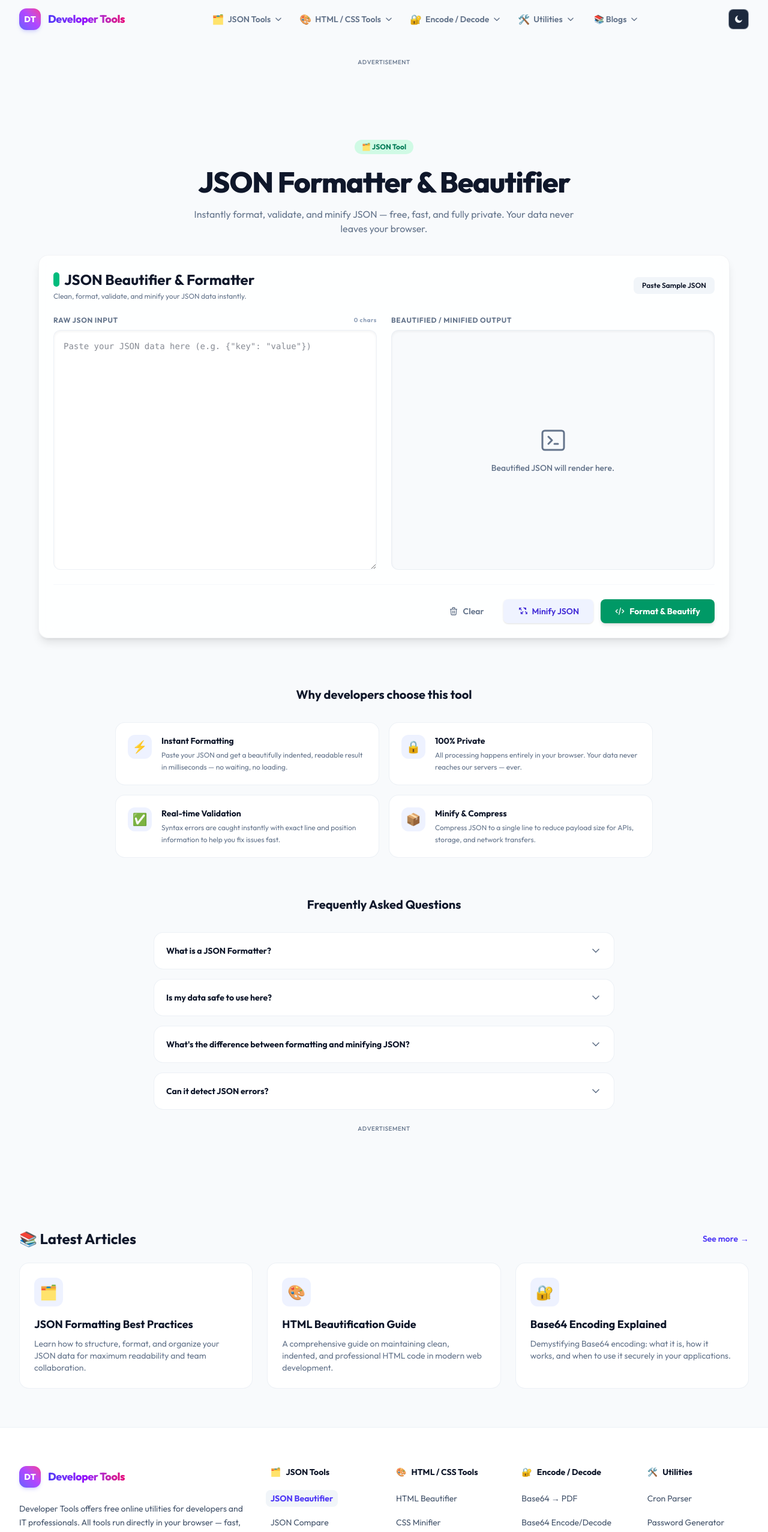
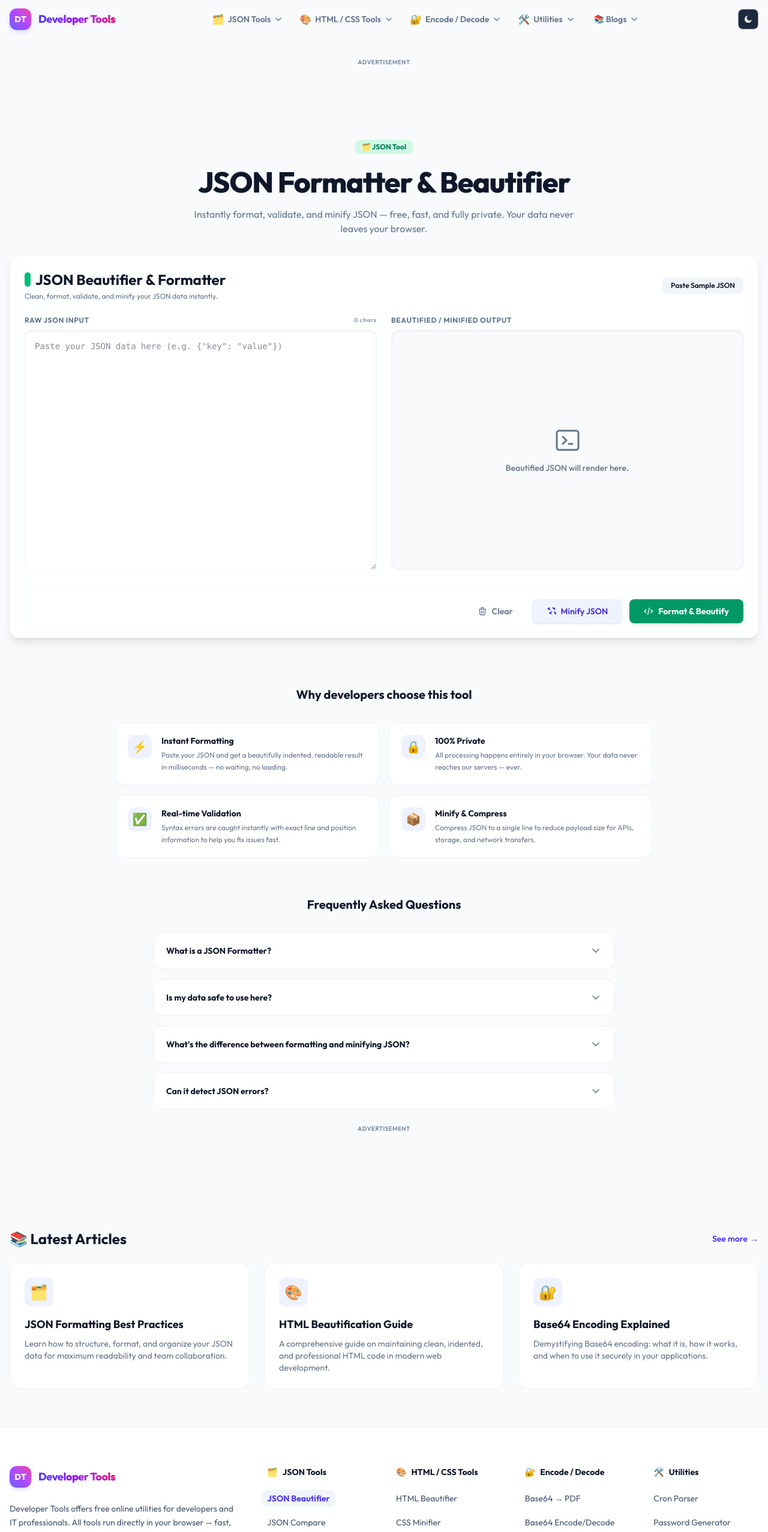
Before and after one commit to surajk236789/jsonformatteronline, a Next.js app: page / in a window 1280 px wide. Shown: the top 2554 px of the page at 60% size. Built offline with nearby package versions, Linux system fonts and the light colour scheme.

Commit message:
align footer main content and header

```diff
--- a/app/components/Base64ToPdf.tsx
+++ b/app/components/Base64ToPdf.tsx
@@ -343,9 +343,8 @@ export default function Base64ToPdf() {
   };
 
   return (
-    <div className="w-full max-w-6xl mx-auto p-4 md:p-6 rounded-2xl glass-panel shadow-lg border border-slate-200/40 dark:border-slate-800/40 transition-all duration-300">
-
-      {/* Header */}
+    <div className="w-full p-2 md:p-4 lg:p-6 rounded-2xl glass-panel shadow-lg border border-slate-200/40 dark:border-slate-800/40 transition-all duration-300">
+      {/* ── Header Section ── */}
       <div className="flex flex-col sm:flex-row items-start sm:items-center justify-between mb-5 gap-4">
         <div>
           <h2 className="text-2xl font-bold text-primary flex items-center gap-2">
--- a/app/components/HtmlBeautifier.tsx
+++ b/app/components/HtmlBeautifier.tsx
@@ -75,7 +75,7 @@ export default function HtmlBeautifier() {
   };
 
   return (
-    <div className="w-full max-w-6xl mx-auto p-4 md:p-6 rounded-2xl glass-panel shadow-lg border border-slate-200/40 dark:border-slate-800/40 transition-all duration-300">
+    <div className="w-full p-2 md:p-4 lg:p-6 rounded-2xl glass-panel shadow-lg border border-slate-200/40 dark:border-slate-800/40 transition-all duration-300">
       <div className="flex flex-col md:flex-row items-start md:items-center justify-between mb-6 gap-4">
         <div>
           <h2 className="text-2xl font-bold text-primary flex items-center gap-2">
--- a/app/components/JsonBeautifier.tsx
+++ b/app/components/JsonBeautifier.tsx
@@ -75,7 +75,7 @@ export default function JsonBeautifier() {
   };
 
   return (
-    <div className="w-full max-w-6xl mx-auto p-4 md:p-6 rounded-2xl glass-panel shadow-lg border border-slate-200/40 dark:border-slate-800/40 transition-all duration-300">
+    <div className="w-full p-2 md:p-4 lg:p-6 rounded-2xl glass-panel shadow-lg border border-slate-200/40 dark:border-slate-800/40 transition-all duration-300">
       <div className="flex flex-col md:flex-row items-start md:items-center justify-between mb-6 gap-4">
         <div>
           <h2 className="text-2xl font-bold text-primary flex items-center gap-2">
--- a/app/components/JsonCompare.tsx
+++ b/app/components/JsonCompare.tsx
@@ -12,8 +12,8 @@ export default function JsonCompare() {
   const defaultRight = "{\n  \"example\": \"new data\",\n  \"nested\": {\n    \"value\": 2\n  }\n}";
 
   return (
-    <div className="w-full max-w-6xl mx-auto p-4 md:p-6 rounded-2xl glass-panel shadow-lg border border-slate-200/40 dark:border-slate-800/40 transition-all duration-300 flex flex-col h-[80vh]">
-      <div className="mb-6">
+    <div className="w-full p-2 md:p-4 lg:p-6 rounded-2xl glass-panel shadow-lg border border-slate-200/40 dark:border-slate-800/40 transition-all duration-300 flex flex-col h-[80vh]">
+      <div className="flex items-center justify-between mb-4 flex-shrink-0">
         <h2 className="text-2xl font-bold text-primary flex items-center gap-2">
           <span className="w-2.5 h-6 bg-indigo-500 rounded-full inline-block"></span>
           JSON Compare Tool
@@ -36,8 +36,22 @@ export default function JsonCompare() {
             wordWrap: "on",
             lineNumbers: "on",
             folding: true,
+            showFoldingControls: "always",
+            foldingStrategy: "indentation",
             originalEditable: true,
             readOnly: false,
+          }}
+          onMount={(editor: any) => {
+            editor.getOriginalEditor().updateOptions({
+              folding: true,
+              showFoldingControls: "always",
+              foldingStrategy: "indentation",
+            });
+            editor.getModifiedEditor().updateOptions({
+              folding: true,
+              showFoldingControls: "always",
+              foldingStrategy: "indentation",
+            });
           }}
         />
       </div>
--- a/app/components/JsonToXml.tsx
+++ b/app/components/JsonToXml.tsx
@@ -163,7 +163,7 @@ export default function JsonToXml() {
   }, []);
 
   return (
-    <div className="w-full max-w-6xl mx-auto p-4 md:p-6 rounded-2xl glass-panel shadow-lg border border-slate-200/40 dark:border-slate-800/40 transition-all duration-300">
+    <div className="w-full p-2 md:p-4 lg:p-6 rounded-2xl glass-panel shadow-lg border border-slate-200/40 dark:border-slate-800/40 transition-all duration-300">
       {/* Header */}
       <div className="flex flex-col md:flex-row items-start md:items-center justify-between mb-6 gap-4">
         <div>
--- a/app/components/MainLayout.tsx
+++ b/app/components/MainLayout.tsx
@@ -152,7 +152,7 @@ export default function MainLayout({ children }: MainLayoutProps) {
             : "bg-panel/90 backdrop-blur-md border-b border-panel-border shadow-sm shadow-slate-100 dark:shadow-none"
         }`}
       >
-        <div className="max-w-7xl mx-auto px-4 sm:px-6 lg:px-8 h-16 flex items-center justify-between">
+        <div className="max-w-7xl mx-auto px-2 sm:px-4 lg:px-4 h-16 flex items-center justify-between">
 
           {/* Brand */}
           {/* <Link href="/" className="flex items-center gap-3 flex-shrink-0">
@@ -364,7 +364,7 @@ export default function MainLayout({ children }: MainLayoutProps) {
       </header>
 
       {/* ── Main Container ── */}
-      <section className="max-w-7xl mx-auto px-4 sm:px-6 lg:px-8 mt-8">
+      <section className="max-w-7xl mx-auto px-2 sm:px-4 lg:px-4 mt-8">
 
         {/* Context-aware hero: show blog hero on blog pages, tool hub on tool pages */}
         {isBlogPage ? (
@@ -398,7 +398,7 @@ export default function MainLayout({ children }: MainLayoutProps) {
 
       {/* ── Latest Blogs Section ── */}
       {!isBlogPage && (
-        <section className="max-w-7xl mx-auto px-4 sm:px-6 lg:px-8 mt-16">
+        <section className="max-w-7xl mx-auto px-2 sm:px-4 lg:px-4 mt-16">
           <div className="flex items-center justify-between mb-6">
             <h2 className="text-2xl font-bold text-primary flex items-center gap-2">
               📚 Latest Articles
@@ -436,7 +436,7 @@ export default function MainLayout({ children }: MainLayoutProps) {
 
       {/* ── SEO Footer ── */}
       <footer className="mt-16 border-t border-panel-border py-16 bg-panel">
-        <div className="max-w-7xl mx-auto px-4 sm:px-6 lg:px-8">
+        <div className="max-w-7xl mx-auto px-2 sm:px-4 lg:px-4">
           <div className="grid grid-cols-1 md:grid-cols-2 lg:grid-cols-5 xl:grid-cols-6 gap-10">
 
             {/* Left Panel: Brand & Copyright */}
```
